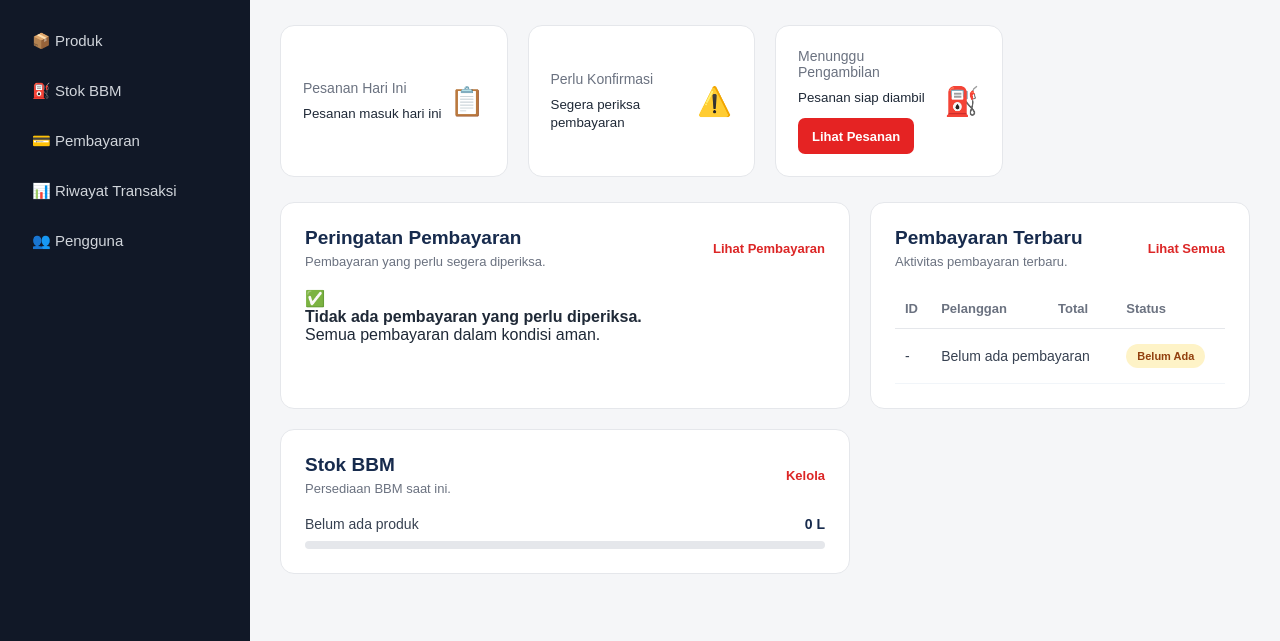
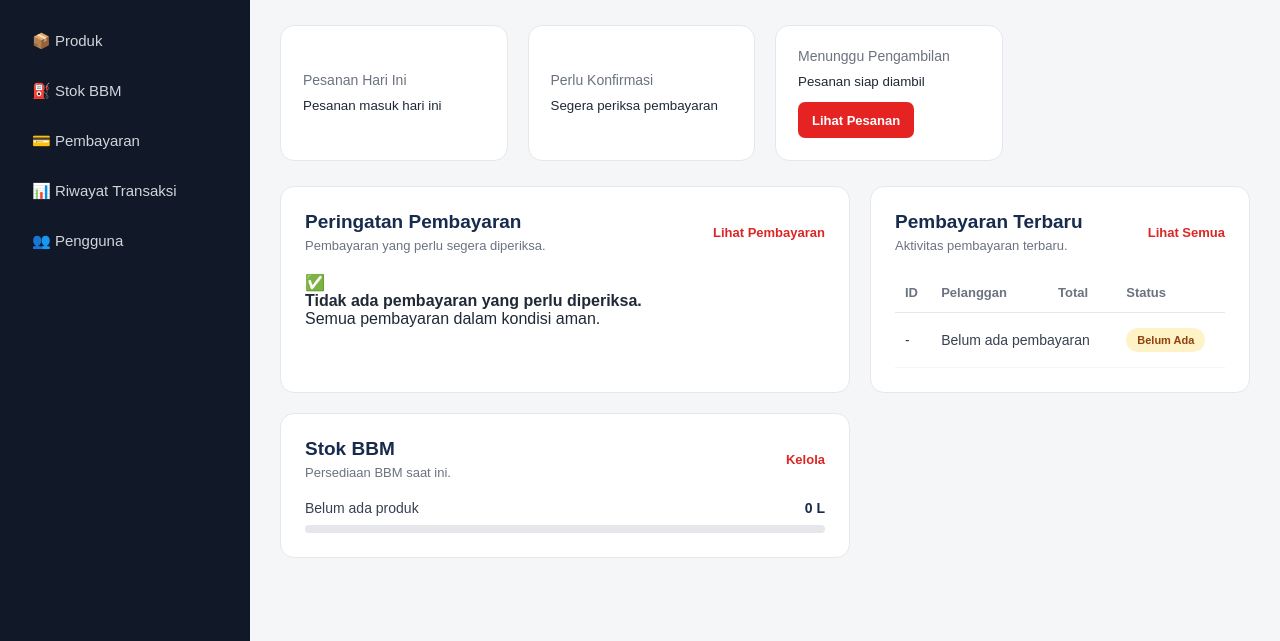
Before and after one commit to ewakoweka567/pertashop_pos, a Laravel app: template resources/views/dashboard/admin.blade.php in a window 1280 px wide. Shown: the part 159-800 px from the top of the page. Run offline with Laravel 12, Linux system fonts and the light colour scheme; the template is opened without the code that fills it, so the values that code supplies are empty; the visitor is signed in with stand-in values (Sample User, id 1); style sheets or scripts are compiled from the project's sources; parts of the project's set-up code (start-up, migrations or seed data) failed here and were passed over.

Commit message:
style: perbarui tampilan halaman admin

```diff
--- a/resources/views/dashboard/admin.blade.php
+++ b/resources/views/dashboard/admin.blade.php
@@ -43,10 +43,6 @@
 
         </div>
 
-        <div class="admin-stat-icon">
-            📋
-        </div>
-
     </div>
 
 
@@ -67,10 +63,6 @@
                 Segera periksa pembayaran
             </small>
 
-        </div>
-
-        <div class="admin-stat-icon">
-            ⚠️
         </div>
 
     </div>
@@ -100,10 +92,6 @@
              Lihat Pesanan
         </a>
 
-    </div>
-
-    <div class="admin-stat-icon">
-        ⛽
     </div>
 
 </div>
```
